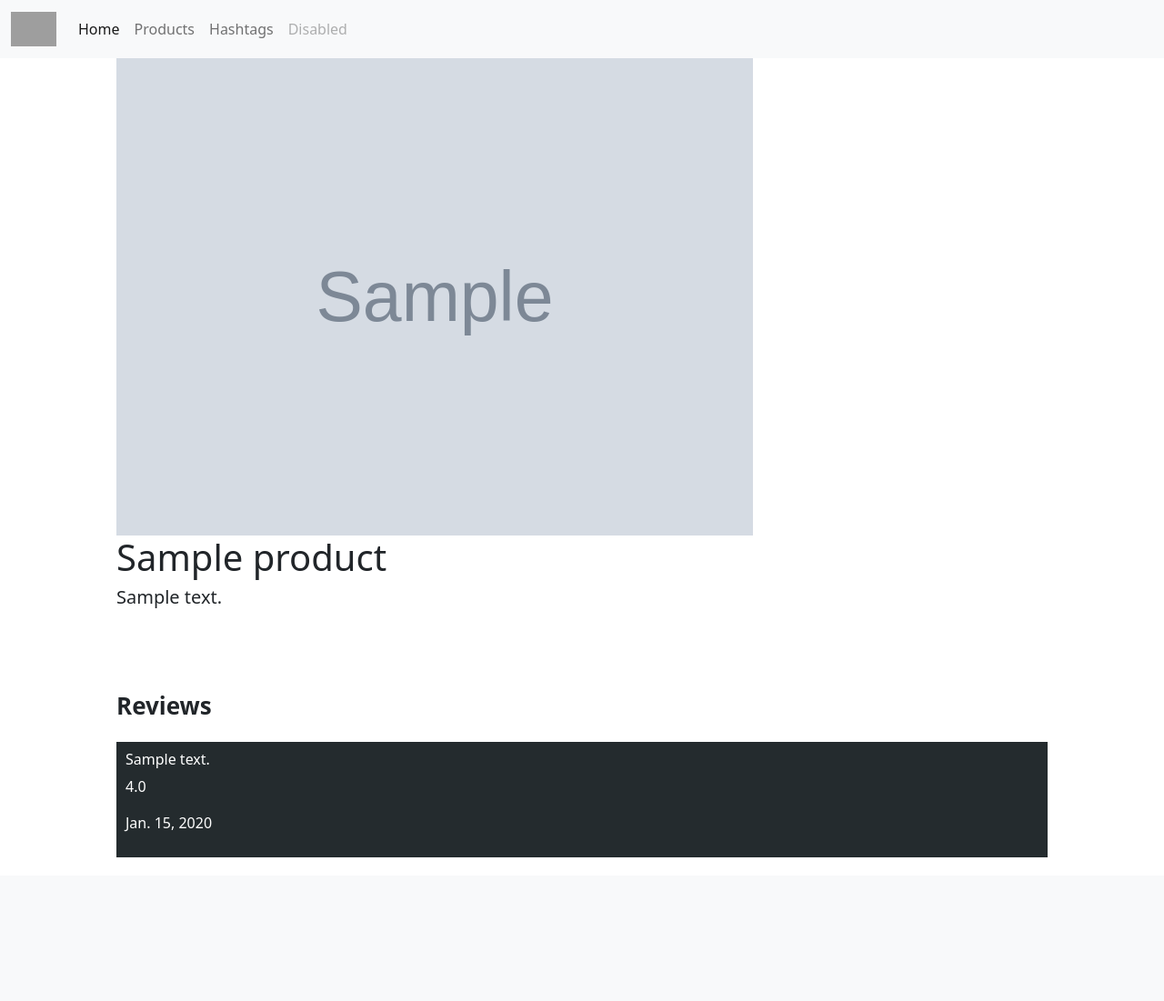
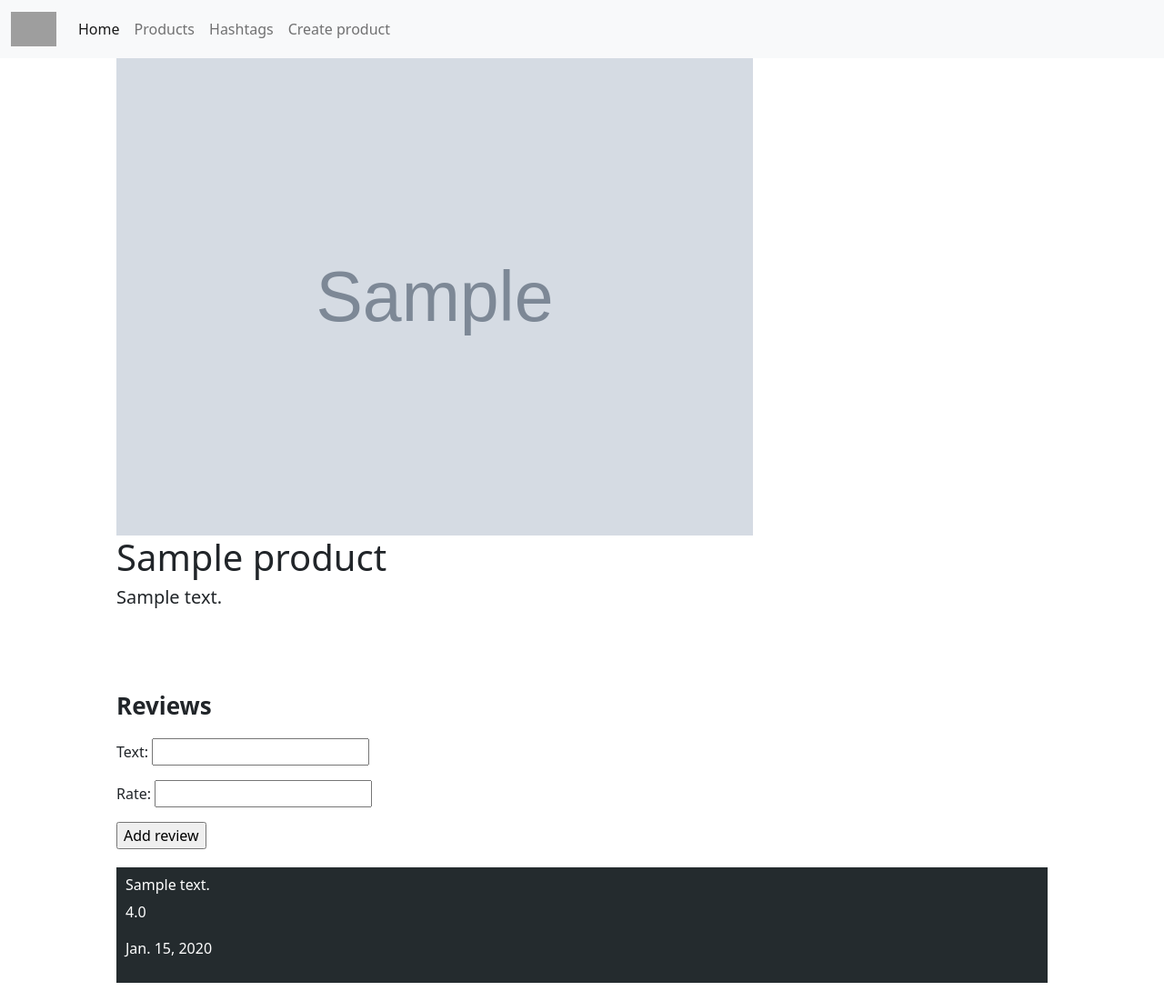
Before and after one commit to FILA7gh/Aftandil_Akmatbekov_25-1, a Django app: page /products/1/ in a window 1280 px wide. Shown: the whole page at 91% size. Before the commit the page ends 943 px from the top, so only its background shows below. Run offline with Django 4.2, Linux system fonts and the light colour scheme; tables that the repository leaves empty hold one stand-in row (values such as "Sample post"); grey boxes marked "Sample" are stand-in pictures; grey boxes are pictures that could not be loaded.

Commit message:
added create product

```diff
--- /dev/null
+++ b/Products/forms.py
@@ -0,0 +1,14 @@
+from django import forms
+
+
+class ProductCreateForm(forms.Form):
+    image = forms.FileField(required=False)
+    title = forms.CharField(max_length=355)
+    description = forms.CharField(widget=forms.Textarea())
+    quantity = forms.IntegerField()
+    price = forms.FloatField()
+
+
+class ReviewCreateForm(forms.Form):
+    text = forms.CharField(max_length=355)
+    rate = forms.FloatField()
--- a/Products/views.py
+++ b/Products/views.py
@@ -1,5 +1,6 @@
-from django.shortcuts import render
-from Products.models import Product, Hashtag
+from django.shortcuts import render, redirect
+from Products.models import Product, Hashtag, Review
+from .forms import ProductCreateForm, ReviewCreateForm
 
 
 def main_view(request):
@@ -44,7 +45,57 @@ def product_detail_view(request, id):
 
         context = {
             'product': product,
-            'reviews': product.review_set.all
+            'reviews': product.review_set.all,
+            'form': ReviewCreateForm
         }
 
         return render(request, 'products/detail.html', context=context)
+
+    if request.method == 'POST':
+        product = Product.objects.get(id=id)
+        data = request.POST
+        form = ReviewCreateForm(data=data)
+
+        if form.is_valid():
+            Review.objects.create(
+                text=form.cleaned_data.get('text'),
+                rate=form.cleaned_data.get('rate'),
+                product=product
+            )
+
+            context = {
+                'product': product,
+                'reviews': product.review_set.all(),
+                'form': form
+            }
+
+            return render(request, 'products/detail.html', context=context)
+
+
+def create_product_view(request):
+    if request.method == 'GET':
+
+        context = {
+            'form': ProductCreateForm
+        }
+
+        return render(request, 'products/create.html', context=context)
+
+    if request.method == 'POST':
+        data, files = request.POST, request.FILES
+
+        form = ProductCreateForm(data, files)
+
+        if form.is_valid():
+            Product.objects.create(
+                image=form.cleaned_data.get('image'),
+                title=form.cleaned_data.get('title'),
+                description=form.cleaned_data.get('description'),
+                quantity=form.cleaned_data.get('quantity'),
+                price=form.cleaned_data.get('price')
+            )
+            return redirect('/products')
+
+        return render(request, 'products/create.html', context={
+            'form': form
+        })
--- a/Store/urls.py
+++ b/Store/urls.py
@@ -1,6 +1,6 @@
 from django.contrib import admin
 from django.urls import path
-from Products.views import main_view, products_view, hashtags_view, product_detail_view
+from Products.views import main_view, products_view, hashtags_view, product_detail_view, create_product_view
 from django.conf.urls.static import static
 from Store.settings import MEDIA_ROOT, MEDIA_URL
 
@@ -11,6 +11,7 @@ urlpatterns = [
     path('products/', products_view),
     path('products/<int:id>/', product_detail_view),
     path('hashtags/', hashtags_view),
+    path('products/create/', create_product_view)
 
 ]
 
--- a/manage.py
+++ b/manage.py
@@ -20,4 +20,3 @@ def main():
 
 if __name__ == '__main__':
     main()
-# be
--- a/templates/layouts/index.html
+++ b/templates/layouts/index.html
@@ -31,7 +31,7 @@
           <a class="nav-link" href="/hashtags">Hashtags</a>
         </li>
         <li class="nav-item">
-          <a class="nav-link disabled">Disabled</a>
+          <a class="nav-link" href="/products/create">Create product</a>
         </li>
       </ul>
     </div>
--- a/templates/products/detail.html
+++ b/templates/products/detail.html
@@ -44,6 +44,11 @@
             <h6>{{ product.modified_date }}</h6>
         </div>
         <p class="reviews_title">Reviews</p>
+             <form action="/products/{{ product.id }}/" method="post">
+            {% csrf_token %}
+            {{ form.as_p }}
+            <input type="submit" value="Add review">
+        </form>
         <div class="reviews">
             {% for review in reviews %}
                 <div class="review_block">
```
Also changed, not shown: templates/products/create.html (added, +9 -0 lines), media/mi11.png (added), media/mi11ultra.jpg (added).
